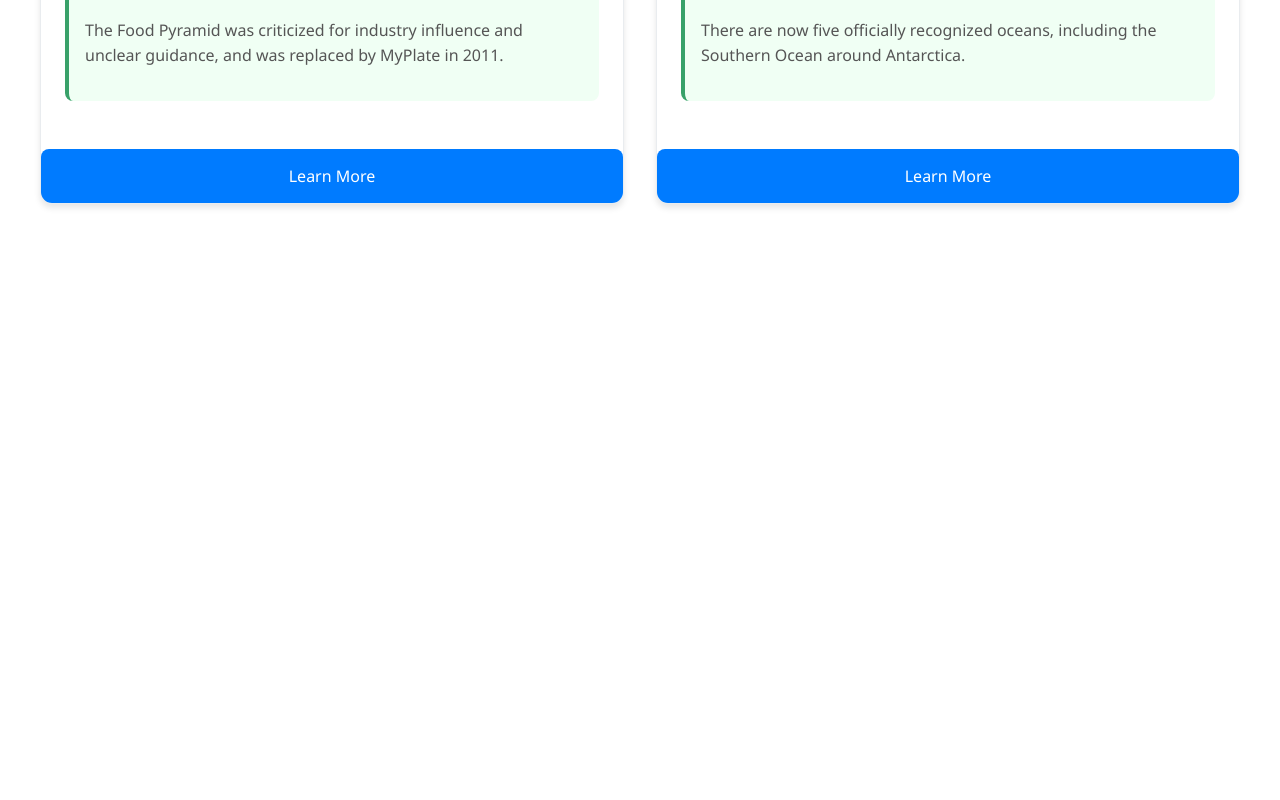
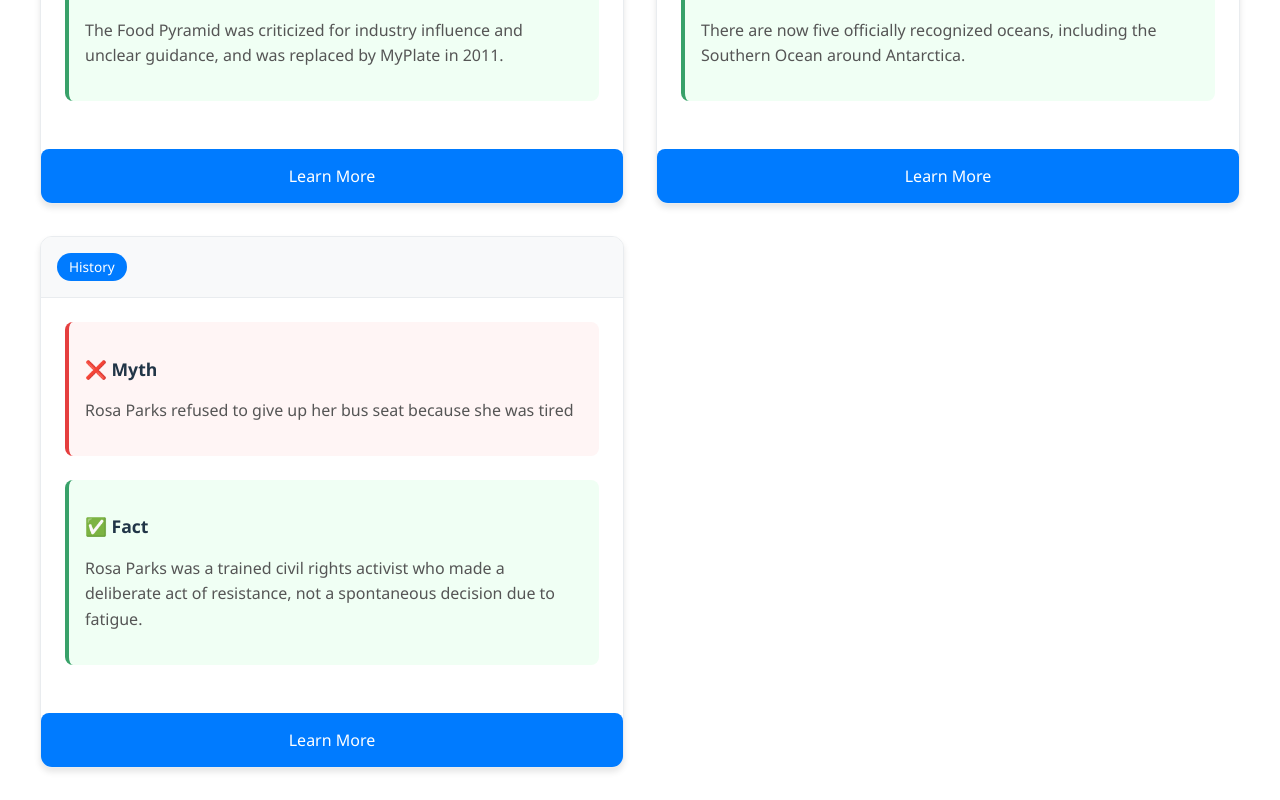
Before and after one commit to rpherbig/school-myths, a React (Vite) app in the folder school-myths-app/: page / in a window 1280 px wide. Shown: the part 2849-3649 px from the top of the page. Before the commit the page ends 3085 px from the top, so only its background shows below. Built offline with nearby package versions, Linux system fonts and the light colour scheme.

Commit message:
Why did Rosa Parks refuse to give up her bus seat?

```diff
--- a/school-myths-app/src/data/myths.js
+++ b/school-myths-app/src/data/myths.js
@@ -198,6 +198,26 @@ export const myths = [
         url: "https://www.nationalgeographic.com/environment/article/theres-a-new-ocean-now-can-you-name-all-five-southern-ocean"
       }
     ]
+  },
+  {
+    id: 11,
+    category: "History",
+    myth: "Rosa Parks refused to give up her bus seat because she was tired",
+    fact: "Rosa Parks was a trained civil rights activist who made a deliberate act of resistance, not a spontaneous decision due to fatigue.",
+    details: "This oversimplified narrative is commonly taught in schools but ignores Parks' extensive background as an NAACP activist since 1943. She herself said: 'The only tired I was, was tired of giving in.' Parks had been investigating racial injustices and attending civil rights meetings for years. Her December 1, 1955 refusal was a calculated act of civil disobedience, not an impulsive moment of physical exhaustion.",
+    taughtDuring: { start: 1960, end: 2010 }, // Simplified narrative commonly taught
+    references: [
+      {
+        title: "Rosa Parks",
+        source: "Biography.com",
+        url: "https://www.biography.com/activists/rosa-parks"
+      },
+      {
+        title: "Rosa Parks",
+        source: "National Archives",
+        url: "https://www.archives.gov/education/lessons/rosa-parks"
+      }
+    ]
   }
 ];
 
```
Also changed, not shown: 1 other file (tests, documents, lock files or other folders).
